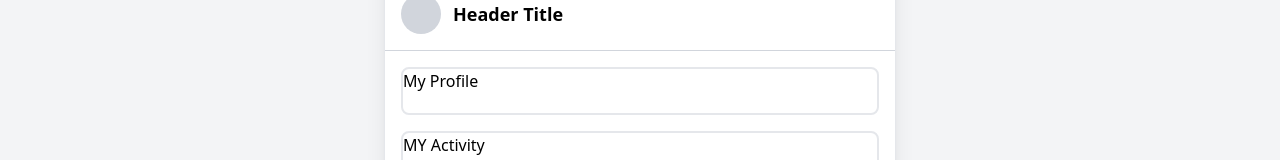
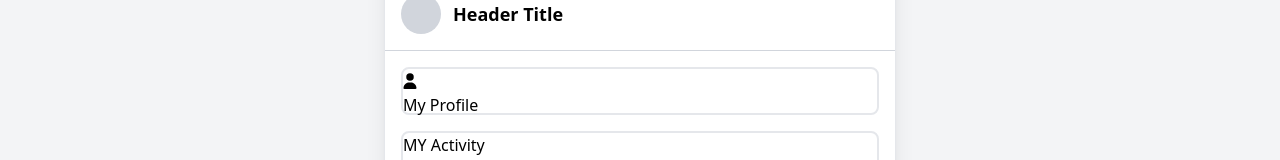
Before and after one commit to RahulHeer150/civic-, a React (Vite) app in the folder client/: page /userprofile in a window 1280 px wide. Shown: the part 293-453 px from the top of the page. Built offline with nearby package versions, Linux system fonts and the light colour scheme; no server answers.

Commit message:
sample for icon

```diff
--- a/client/src/pages/UserProfile.jsx
+++ b/client/src/pages/UserProfile.jsx
@@ -1,6 +1,6 @@
 import { FontAwesomeIcon } from "@fortawesome/react-fontawesome";
 import React from "react";
-import { fa } from "@fortawesome/free-solid-svg-icons";
+import { fa, faUser } from "@fortawesome/free-solid-svg-icons";
 
 const UserProfile = () => {
   return (
@@ -16,6 +16,7 @@ const UserProfile = () => {
         {/* Content Section */}
         <div className="p-4 space-y-4">
           <div className="h-12 bg-white border-2 border-gray-200 rounded-lg">
+            <span><FontAwesomeIcon icon={faUser}/></span>
             <h1>My Profile</h1>
           </div>
           <div className="h-12 bg-white border-2 border-gray-200 rounded-lg">
```
